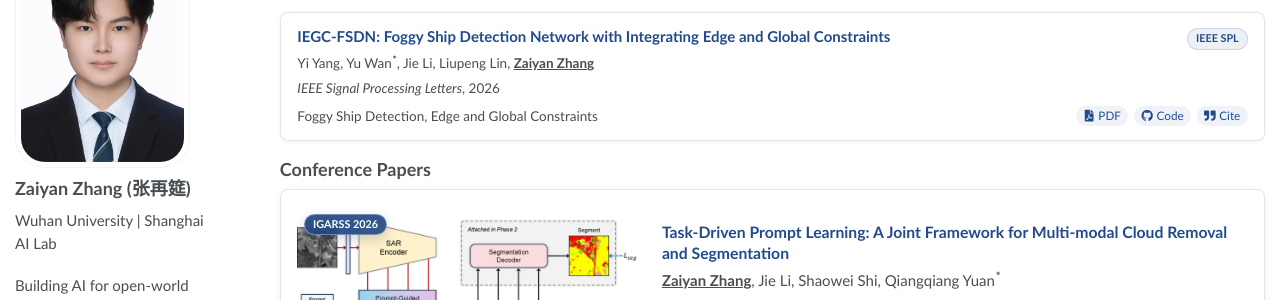
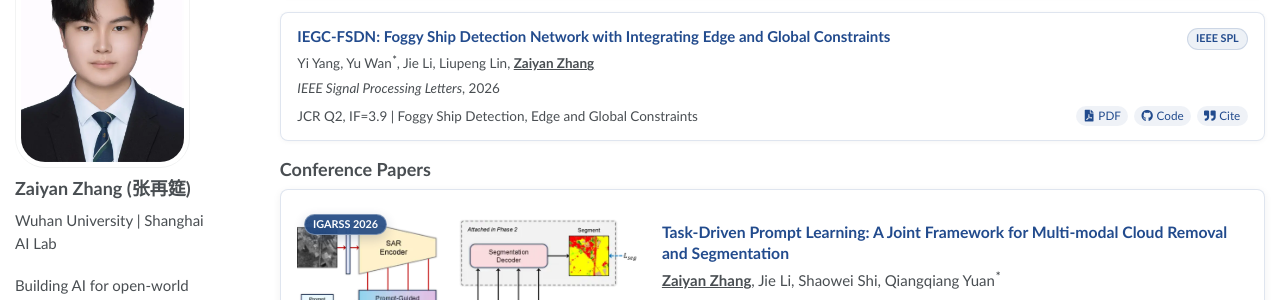
Before and after one commit to zzaiyan/zzaiyan.github.io, a Jekyll site: the page built from _pages/about.md, in a window 1280 px wide and 1400 px high, scrolled down 1341 px. Shown: the part 152-452 px from the top of the window. Built offline with Jekyll 4.4.1, drawn with Linux system fonts in a browser that asks for light colours; some web fonts are replaced; a script that is not in the unit is left out; some of the changed text lies outside the part shown.

Commit message:
完善导师信息并更新IEEE SPL分区

```diff
--- a/_data/venues.json
+++ b/_data/venues.json
@@ -6,5 +6,9 @@
     "IEEE TGRS": {
         "rank": "中科院一区 Top",
         "IF": 9.4
+    },
+    "IEEE SPL": {
+        "rank": "JCR Q2",
+        "IF": 3.9
     }
 }
```
Also changed, not shown: _data/education.json (+4 -4 lines).
